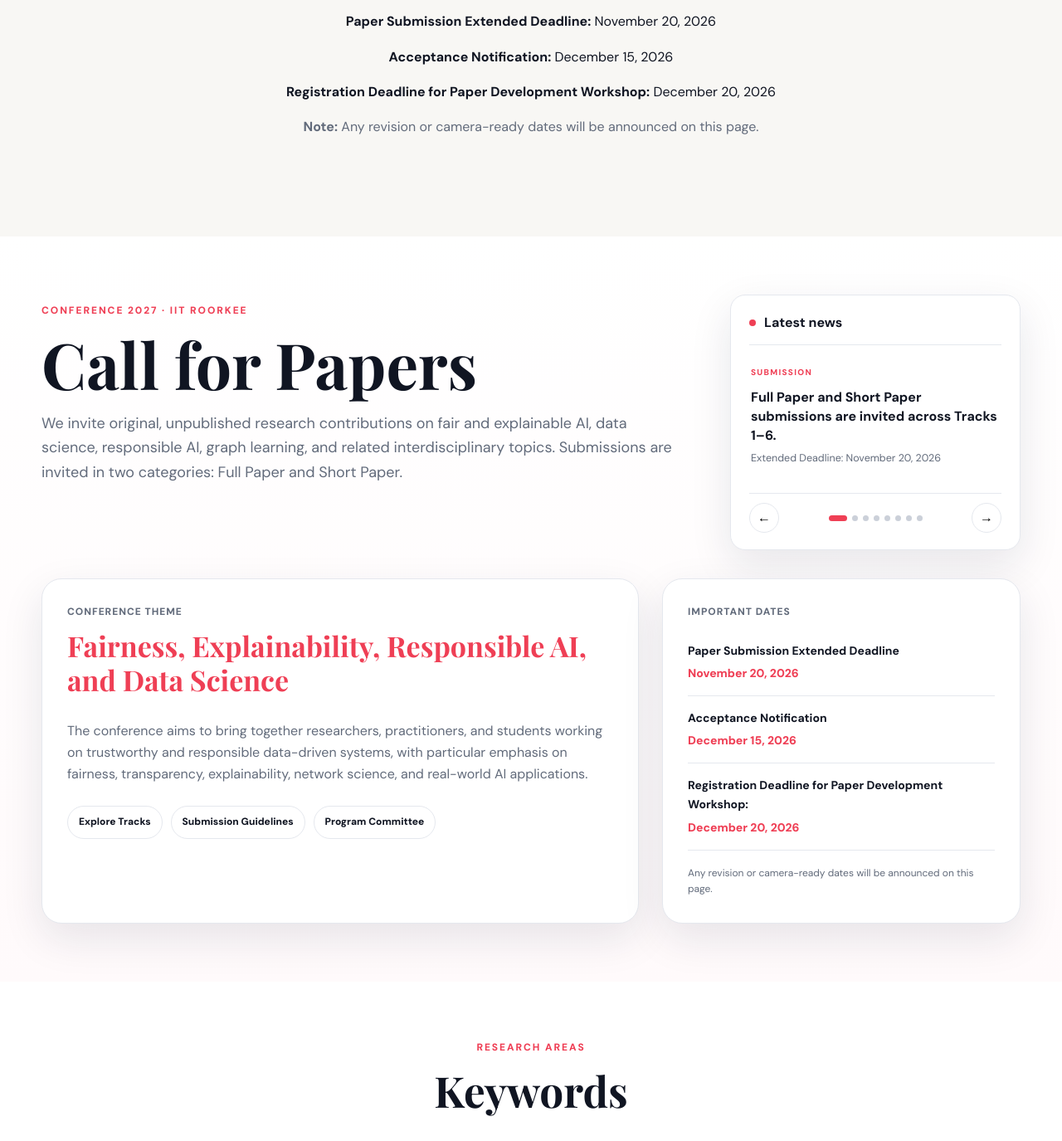
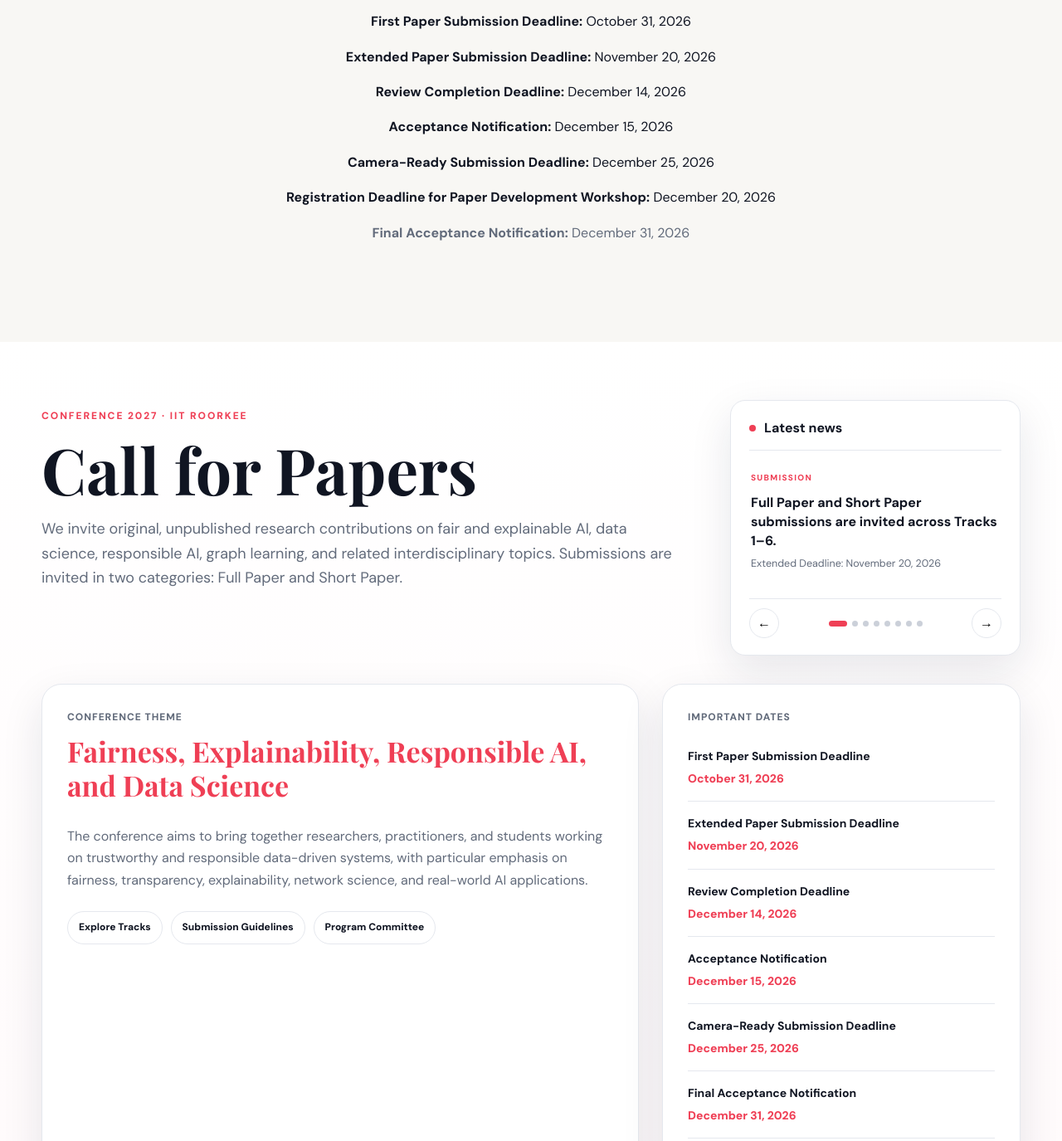
Before and after one commit to fairaiworkshop/fair-ai-data-science-conference-2027, a plain HTML site: page about.html in a window 1280 px wide. Shown: the part 370-1745 px from the top of the page at 83% size. Drawn offline with nearby package versions, Linux system fonts and the light colour scheme.

Commit message:
Update about.html

```diff
--- a/about.html
+++ b/about.html
@@ -54,10 +54,13 @@
           <p class="eyebrow">About</p>
           <h2>About the Conference</h2>
           <p>Our Conference on Fair and Explainable AI and Data Science brings together researchers, machine learning engineers, and policy experts to address the dual challenges of algorithmic bias and black-box decision-making in modern AI systems. The conference focuses on technical methodologies, mathematical frameworks, and practical tools designed to ensure automated systems operate transparently, equitably, and reliably across critical domains.</p>
-          <p><strong>Paper Submission Extended Deadline:</strong> November 20, 2026</p>
-           <p><strong>Acceptance Notification:</strong> December 15, 2026</p>
+          <p><strong>First Paper Submission Deadline:</strong> October 31, 2026</p>
+           <p><strong>Extended Paper Submission Deadline:</strong> November 20, 2026</p>
+          <p><strong>Review Completion Deadline:</strong> December 14, 2026</p>
+          <p><strong>Acceptance Notification:</strong> December 15, 2026</p>
+          <p><strong>Camera-Ready Submission Deadline:</strong> December 25, 2026</p>
            <p><strong>Registration Deadline for Paper Development Workshop:</strong> December 20, 2026</p>
-          <p><strong>Note:</strong> Any revision or camera-ready dates will be announced on this page.</p>
+          <p><strong>Final Acceptance Notification:</strong> December 31, 2026</p>
         </div>
       </div>
     </section>
@@ -145,10 +148,13 @@
 
           <aside class="cfp-date-card" id="important-dates">
             <p class="mini-label">Important Dates</p>
-            <div class="cfp-date-row"><strong>Paper Submission Extended Deadline</strong><span>November 20, 2026</span></div>
+             <div class="cfp-date-row"><strong>First Paper Submission Deadline</strong><span>October 31, 2026</span></div>
+            <div class="cfp-date-row"><strong>Extended Paper Submission Deadline</strong><span>November 20, 2026</span></div>
+            <div class="cfp-date-row"><strong>Review Completion Deadline</strong><span>December 14, 2026</span></div>
             <div class="cfp-date-row"><strong>Acceptance Notification</strong><span>December 15, 2026</span></div>
+            <div class="cfp-date-row"><strong>Camera-Ready Submission Deadline</strong><span>December 25, 2026</span></div>
+            <div class="cfp-date-row"><strong>Final Acceptance Notification</strong><span>December 31, 2026</span></div>
             <div class="cfp-date-row"><strong>Registration Deadline for Paper Development Workshop:</strong><span>December 20, 2026</span></div>
-            <p class="cfp-date-note">Any revision or camera-ready dates will be announced on this page.</p>
           </aside>
         </div>
       </div>
```
